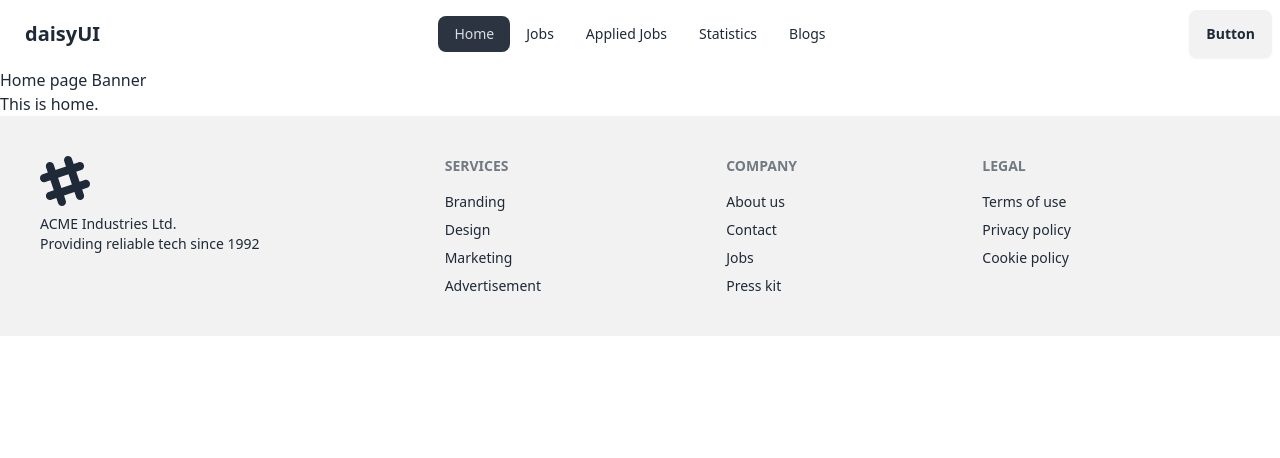
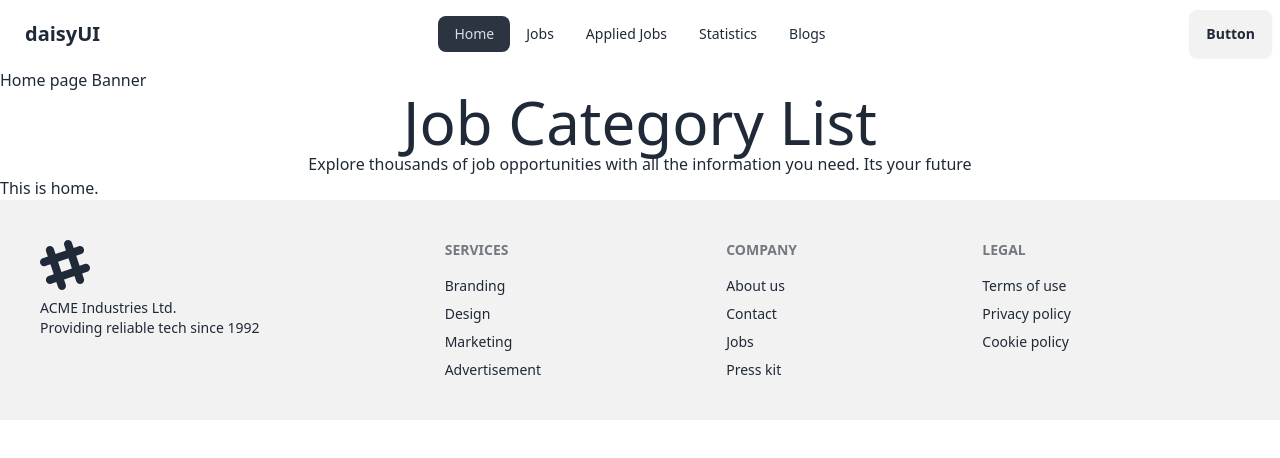
Before and after one commit to alalhosen/react-job-career-hub, a React (Vite) app: page / in a window 1280 px wide. Shown: the top 458 px of the page. Built offline with nearby package versions, Linux system fonts and the light colour scheme.

Commit message:
add Category List

```diff
--- a/src/components/Banner/Banner.jsx
+++ b/src/components/Banner/Banner.jsx
@@ -2,7 +2,7 @@
 const Banner = () => {
     return (
         <div>
-<h2>Home page Banner</h2>
+            <h2>Home page Banner</h2>
         </div>
     );
 };
--- /dev/null
+++ b/src/components/CategoryList/CategoryList.jsx
@@ -0,0 +1,13 @@
+
+const CategoryList = () => {
+    return (
+        <div>
+            <h2 className="text-6xl text-center">Job Category List</h2>
+            <p className="text-center">
+                Explore thousands of job opportunities with all the information you need. Its your future
+            </p>
+        </div>
+    );
+};
+
+export default CategoryList;
--- a/src/components/Home/Home.jsx
+++ b/src/components/Home/Home.jsx
@@ -1,10 +1,12 @@
 import Banner from "../Banner/Banner";
+import CategoryList from "../CategoryList/CategoryList";
 
 const Home = () => {
     return (
         <div>
             <Banner></Banner>
-<h2>This is home.</h2>
+            <CategoryList></CategoryList>
+            <h2>This is home.</h2>
         </div>
     );
 };
```
